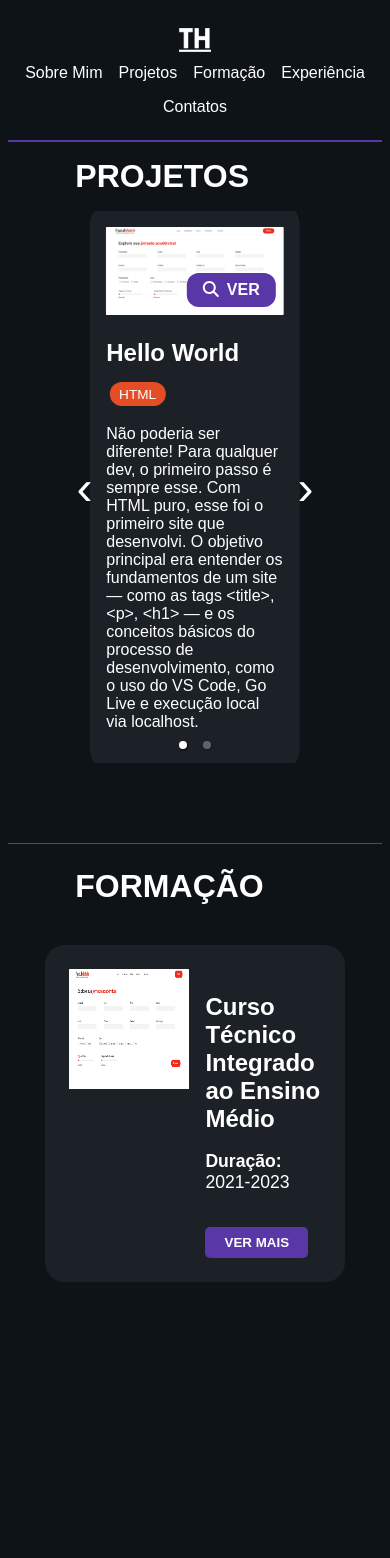
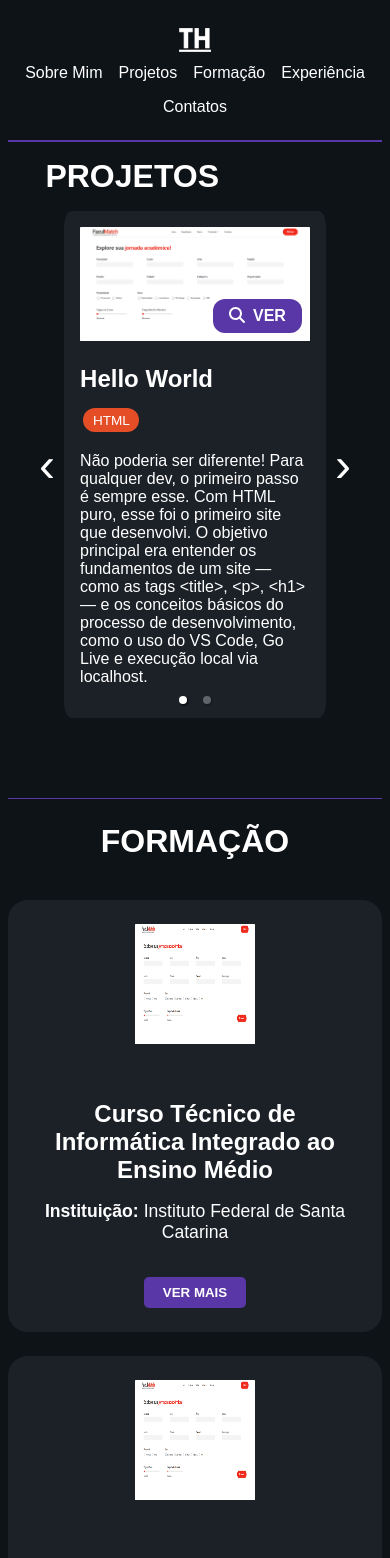
Before and after one commit to Thiago0808/portfolio, a React (Vite) app: page / in a window 390 px wide. Shown: the top 1558 px of the page. Before the commit the page ends 1314 px from the top, so only its background shows below. Built offline with nearby package versions, Linux system fonts and the light colour scheme; a web font is replaced by a local one.

Commit message:
feat: Finalizada base da seção Formação

```diff
--- a/src/components/ExpansiveCard/index.tsx
+++ b/src/components/ExpansiveCard/index.tsx
@@ -3,6 +3,7 @@ import "./style.css";
 
 interface CourseCardProps {
   title: string;
+  place: string
   duration: string;
   location: string;
   subjects: string[];
@@ -10,7 +11,7 @@ interface CourseCardProps {
   image: string;
 }
 
-function ExpansiveCard({ title, duration, location, subjects, description, image }: CourseCardProps) {
+function ExpansiveCard({ title, place, duration, location, subjects, description, image }: CourseCardProps) {
   const [expanded, setExpanded] = useState(false);
 
   return (
@@ -19,14 +20,15 @@ function ExpansiveCard({ title, duration, location, subjects, description, image
         <img src={image} alt="Instituto Federal Logo" className="expansive-img" />
         <div className="expansive-info">
           <h3>{title}</h3>
-          <p><strong>Duração: </strong>{duration}</p>
+          <p><strong>Instituição: </strong>{place}</p>
 
           {expanded && (
             <>
+              <p><strong>Duração: </strong>{duration}</p>
               <p><strong>Localização: </strong>{location}</p>
               <p><strong>Matérias: </strong>
                 <div>
-                  {subjects.join(', ')}
+                  {subjects.join(' | ')}
                 </div>
               </p>
               <p>{description}</p>
--- a/src/components/ExpansiveCard/style.css
+++ b/src/components/ExpansiveCard/style.css
@@ -40,3 +40,20 @@
 .toggle-button:hover {
   opacity: 0.9;
 }
+
+
+@media (max-width: 600px) {
+  .expansive-card {
+    flex-direction: column;
+    align-items: center;
+    text-align: center;
+  }
+
+  .expansive-img {
+    margin-bottom: 1rem;
+  }
+
+  .expansive-info {
+    width: 100%;
+  }
+}
--- a/src/components/SectionTitle/index.tsx
+++ b/src/components/SectionTitle/index.tsx
@@ -3,12 +3,13 @@ import "./style.css";
 
 interface SectionTitleProps {
   title: string;
+  positioning: string;
 }
 
-const SectionTitle: React.FC<SectionTitleProps> = ({ title}) => {
+const SectionTitle: React.FC<SectionTitleProps> = ({ title, positioning}) => {
   return (
-    <div className="title-div">
-      <h1>{title}</h1>
+    <div className={`title-div div-${positioning}`}>
+      <h1 className={`h1-${positioning}`}>{title}</h1>
     </div>
   );
 };
--- a/src/components/SectionTitle/style.css
+++ b/src/components/SectionTitle/style.css
@@ -2,7 +2,6 @@
   color: white;
   margin-top: 1rem;
   margin-bottom: 1rem;
-  text-align: left;
   width: 100%;
   font-family: "Menbere", sans-serif;
 }
@@ -10,6 +9,16 @@
 h1{
   font-weight: bolder;
   margin: 0;
-  padding-left: 10%;
   font-size:xx-large;
 }
+
+.div-center{
+  text-align: center;
+}
+
+.div-mid-left{
+  text-align: left;
+}
+.h1-mid-left{
+  padding-left: 10%;
+}
--- a/src/sections/formation/index.tsx
+++ b/src/sections/formation/index.tsx
@@ -7,19 +7,58 @@ function Education() {
 
   const cardsData = [
     {
-      title: "Curso Técnico Integrado ao Ensino Médio",
+      title: "Curso Técnico de Informática Integrado ao Ensino Médio",
+      place: 'Instituto Federal de Santa Catarina',
       duration: "2021-2023",
       location: "Garopaba SC",
-      subjects: ['Algoritmos e Lógicas de Programação', 'Programação Orientada a Objetos'],
+      subjects: [
+        'Algoritmos e Lógica de Programação',
+        'Banco de Dados',
+        'Empreendedorismo',
+        'Inglês Aplicado',
+        'Introdução à Informática',
+        'Manutenção e Configuração de Computadores',
+        'Programação Web',
+        'Programação e Engenharia de Software',
+        'Programação para Dispositivos Móveis',
+        'Projeto Integrador',
+        'Redes de Computadores',
+        'Responsabilidade Socioambiental e Sustentabilidade',
+        'Tópicos Avançados em Informática'
+      ],
       description:
-        "Minha experiência foi...",
+        "Lorem ipsum dolor sit amet, consectetur adipiscing elit. Praesent augue orci, ultricies ut nisi at, dapibus viverra lacus. Donec ut arcu id ante mollis posuere vitae eu mi. Curabitur sed diam a orci egestas rhoncus. Nunc porta felis diam, eget porta massa posuere at. Proin ac purus eleifend, volutpat metus vel, molestie urna.",
+      image: "/src/assets/img/faculmatch.png",
+    },
+    {
+      title: "Curso Técnico de Informática Integrado ao Ensino Médio",
+      place: 'Instituto Federal de Santa Catarina',
+      duration: "2021-2023",
+      location: "Garopaba SC",
+      subjects: [
+        'Algoritmos e Lógica de Programação',
+        'Banco de Dados',
+        'Empreendedorismo',
+        'Inglês Aplicado',
+        'Introdução à Informática',
+        'Manutenção e Configuração de Computadores',
+        'Programação Web',
+        'Programação e Engenharia de Software',
+        'Programação para Dispositivos Móveis',
+        'Projeto Integrador',
+        'Redes de Computadores',
+        'Responsabilidade Socioambiental e Sustentabilidade',
+        'Tópicos Avançados em Informática'
+      ],
+      description:
+        "Lorem ipsum dolor sit amet, consectetur adipiscing elit. Praesent augue orci, ultricies ut nisi at, dapibus viverra lacus. Donec ut arcu id ante mollis posuere vitae eu mi. Curabitur sed diam a orci egestas rhoncus. Nunc porta felis diam, eget porta massa posuere at. Proin ac purus eleifend, volutpat metus vel, molestie urna.",
       image: "/src/assets/img/faculmatch.png",
     },
   ]
 
   return (
     <div className="education" id="formacao">
-      <SectionTitle title={"FORMAÇÃO"}/>
+      <SectionTitle title={"FORMAÇÃO"} positioning='center'/>
       <div className="formations">
           {cardsData.map((card, index) => (
             <div key={index}>
--- a/src/sections/formation/style.css
+++ b/src/sections/formation/style.css
@@ -3,9 +3,21 @@
     flex-direction: column;
     justify-content: center;
     align-items: center;
-    width: 80%;
+    width: 70%;
 }
 
 .formations{
   width: 100%;
 }
+
+@media (max-width: 1000px) {
+  .education{
+      width: 90%;
+  }
+}
+
+@media (max-width: 600px) {
+  .education{
+      width: 100%;
+  }
+}
--- a/src/sections/projects/index.tsx
+++ b/src/sections/projects/index.tsx
@@ -27,7 +27,7 @@ function Projects() {
 
   return (
     <div className="projects" id="projetos">
-      <SectionTitle title={"PROJETOS"}/>
+      <SectionTitle title={"PROJETOS"} positioning='mid-left'/>
       <div className="carousel">
         <Carousel
           showArrows={true}
--- a/src/sections/projects/style.css
+++ b/src/sections/projects/style.css
@@ -32,3 +32,15 @@
 .arrow-next {
   right: 15px;
 }
+
+@media (max-width: 1000px) {
+  .projects{
+      max-width: 90%;
+  }
+}
+
+@media (max-width: 600px) {
+  .projects{
+      max-width: 100%;
+  }
+}
```
